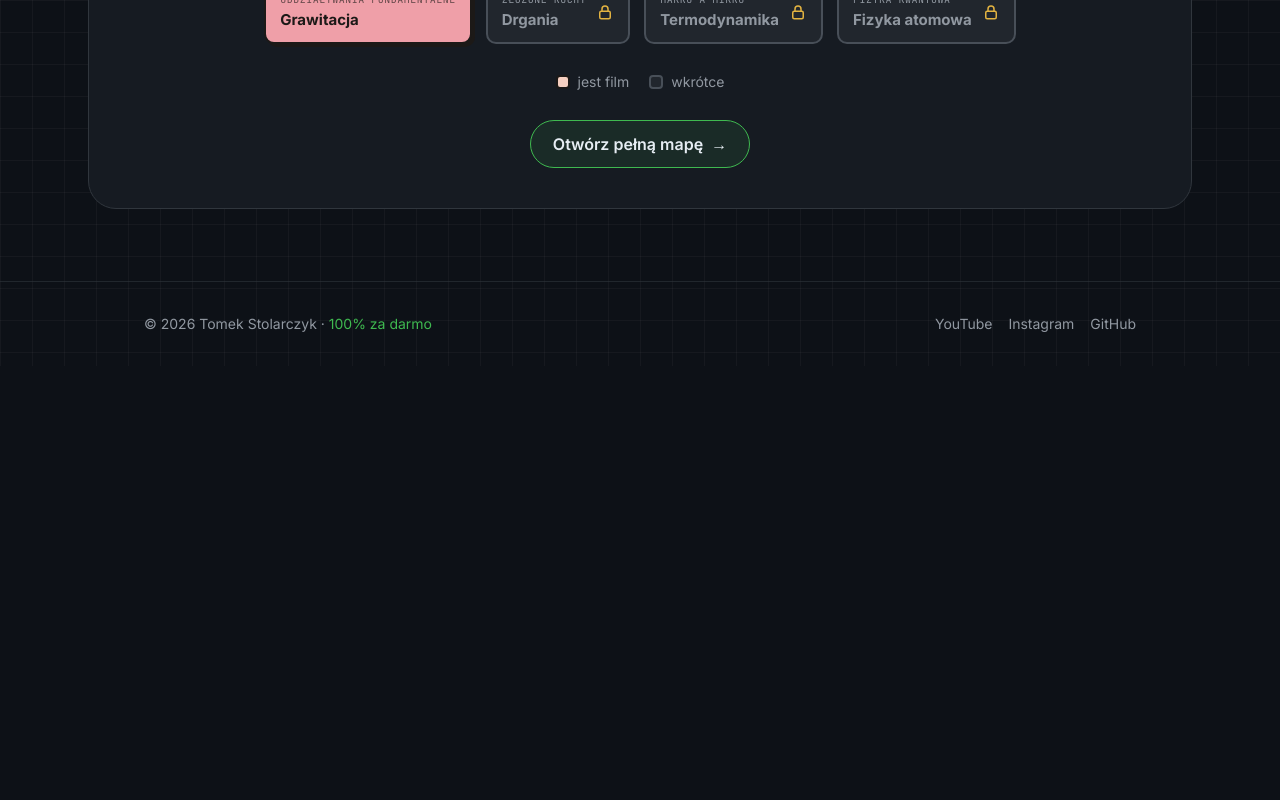
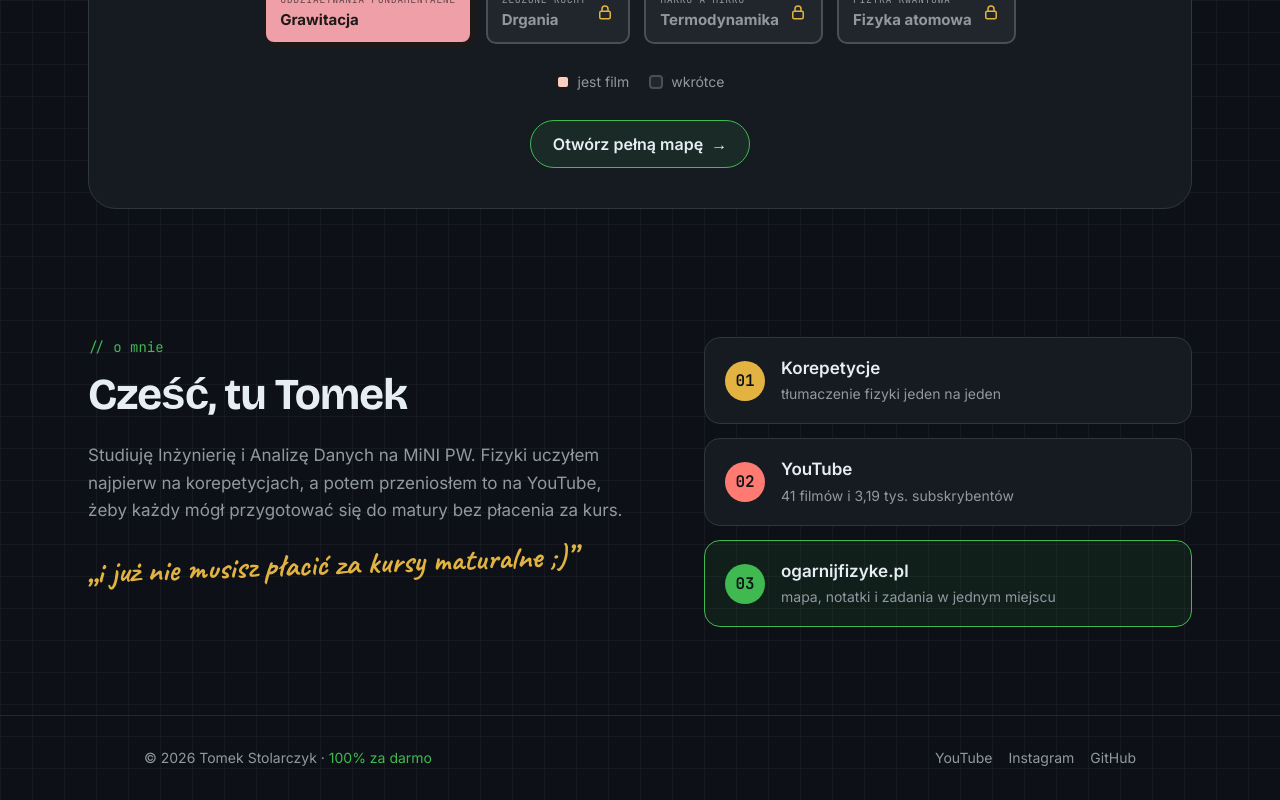
Before and after one commit to tomekstolarczyk/ogarnij-fizyke, a Next.js app: page / in a window 1280 px wide. Shown: the part 1792-2592 px from the top of the page. Before the commit the page ends 2158 px from the top, so only its background shows below. Built offline with nearby package versions, Linux system fonts and the light colour scheme.

Commit message:
feat: add about section

```diff
--- a/src/app/page.tsx
+++ b/src/app/page.tsx
@@ -1,3 +1,4 @@
+import About from "@/components/About";
 import Hero from "@/components/Hero";
 import MapTeaser from "@/components/MapTeaser";
 import Shortcuts from "@/components/Shortcuts";
@@ -8,6 +9,7 @@ export default function Home() {
       <Hero />
       <Shortcuts />
       <MapTeaser />
+      <About />
     </>
   );
 }
--- /dev/null
+++ b/src/components/About.tsx
@@ -0,0 +1,67 @@
+import { channelStats } from "@/data/site";
+
+// The road so far; full class names for the same reason as in Shortcuts.tsx
+const steps = [
+  {
+    title: "Korepetycje",
+    text: "tłumaczenie fizyki jeden na jeden",
+    badge: "bg-marker-yellow",
+    card: "border-border bg-surface",
+  },
+  {
+    title: "YouTube",
+    text: `${channelStats.videos} filmów i ${channelStats.subscribers} subskrybentów`,
+    badge: "bg-marker-coral",
+    card: "border-border bg-surface",
+  },
+  {
+    title: "ogarnijfizyke.pl",
+    text: "mapa, notatki i zadania w jednym miejscu",
+    badge: "bg-accent",
+    card: "border-accent bg-accent/8", // you are here
+  },
+];
+
+// "Cześć, tu Tomek" section: a short intro and the road from tutoring to this site
+export default function About() {
+  return (
+    <section className="mx-auto flex w-full max-w-6xl flex-wrap items-start gap-x-16 gap-y-10 px-4 pt-14 pb-22 sm:px-6">
+      <div className="min-w-0 flex-[1_1_26rem]">
+        <p className="font-mono text-sm text-accent">{"// o mnie"}</p>
+        <h2 className="mt-2.5 mb-5 font-display text-[clamp(1.875rem,4vw,2.75rem)] leading-tight font-bold tracking-[-0.02em]">
+          Cześć, tu Tomek
+        </h2>
+        <p className="text-[17px] leading-relaxed text-muted">
+          Studiuję Inżynierię i Analizę Danych na MiNI PW. Fizyki uczyłem
+          najpierw na korepetycjach, a potem przeniosłem to na YouTube, żeby
+          każdy mógł przygotować się do matury bez płacenia za kurs.
+        </p>
+        {/* Quote from the channel description, handwritten */}
+        <p className="mt-6 origin-left -rotate-2 font-hand text-[32px] font-bold text-marker-yellow">
+          „i już nie musisz płacić za kursy maturalne ;)”
+        </p>
+      </div>
+
+      <ol className="flex flex-[1_1_22rem] flex-col gap-3.5">
+        {steps.map((step, index) => (
+          <li
+            key={step.title}
+            className={`flex items-center gap-4 rounded-2xl border px-5 py-4.5 ${step.card}`}
+          >
+            <span
+              className={`inline-flex size-10 shrink-0 items-center justify-center rounded-full font-mono font-semibold text-background ${step.badge}`}
+            >
+              {String(index + 1).padStart(2, "0")}
+            </span>
+            <span>
+              <span className="block text-[17px] font-semibold">
+                {step.title}
+              </span>
+              <span className="text-sm text-muted">{step.text}</span>
+            </span>
+          </li>
+        ))}
+      </ol>
+    </section>
+  );
+}
```
